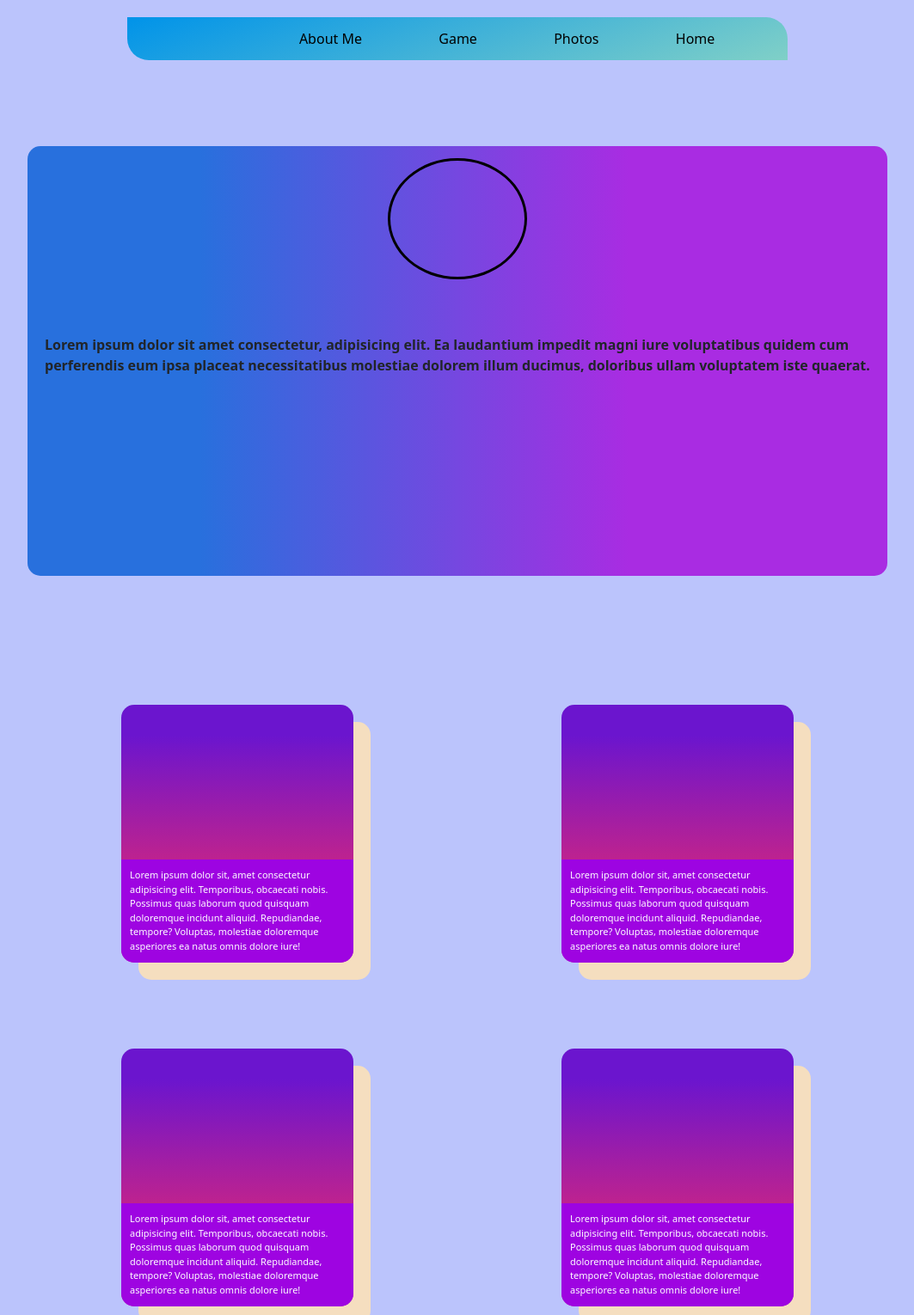
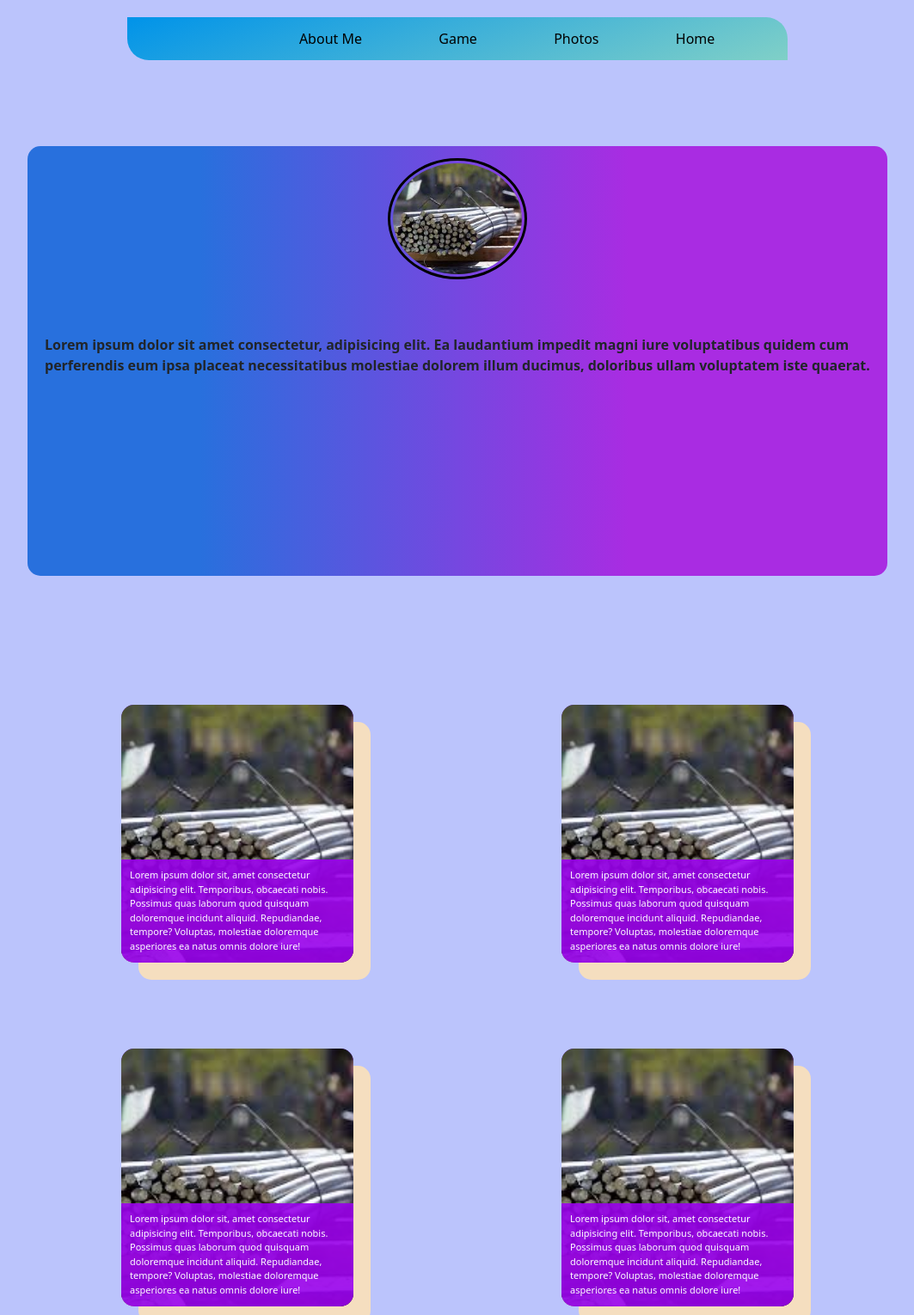
Before and after one commit to manipapan2/amirkabir, a plain HTML site: page index.html in a window 1280 px wide. Shown: the top 1530 px of the page at 86% size, without its empty margins (108-1171 px from the left). Drawn offline with nearby package versions, Linux system fonts and the light colour scheme.

Commit message:
Update index.css

```diff
--- a/index.css
+++ b/index.css
@@ -149,7 +149,7 @@ nav {
   width: 150px;
   height: 150px;
   margin: 20px auto 0 auto;
-  background-image: url(/!images/bazar.jpg);
+  background-image: url(bazar.jpg);
   background-position: center center;
   background-repeat: no-repeat;
   background-size: cover;
@@ -258,7 +258,7 @@ nav {
   display: flex;
   width: 270px;
   height: 100%;
-  background-image: url(/!images/bazar.jpg);
+  background-image: url(bazar.jpg);
   background-position: center center;
   background-repeat: no-repeat;
   background-size: cover;
```
